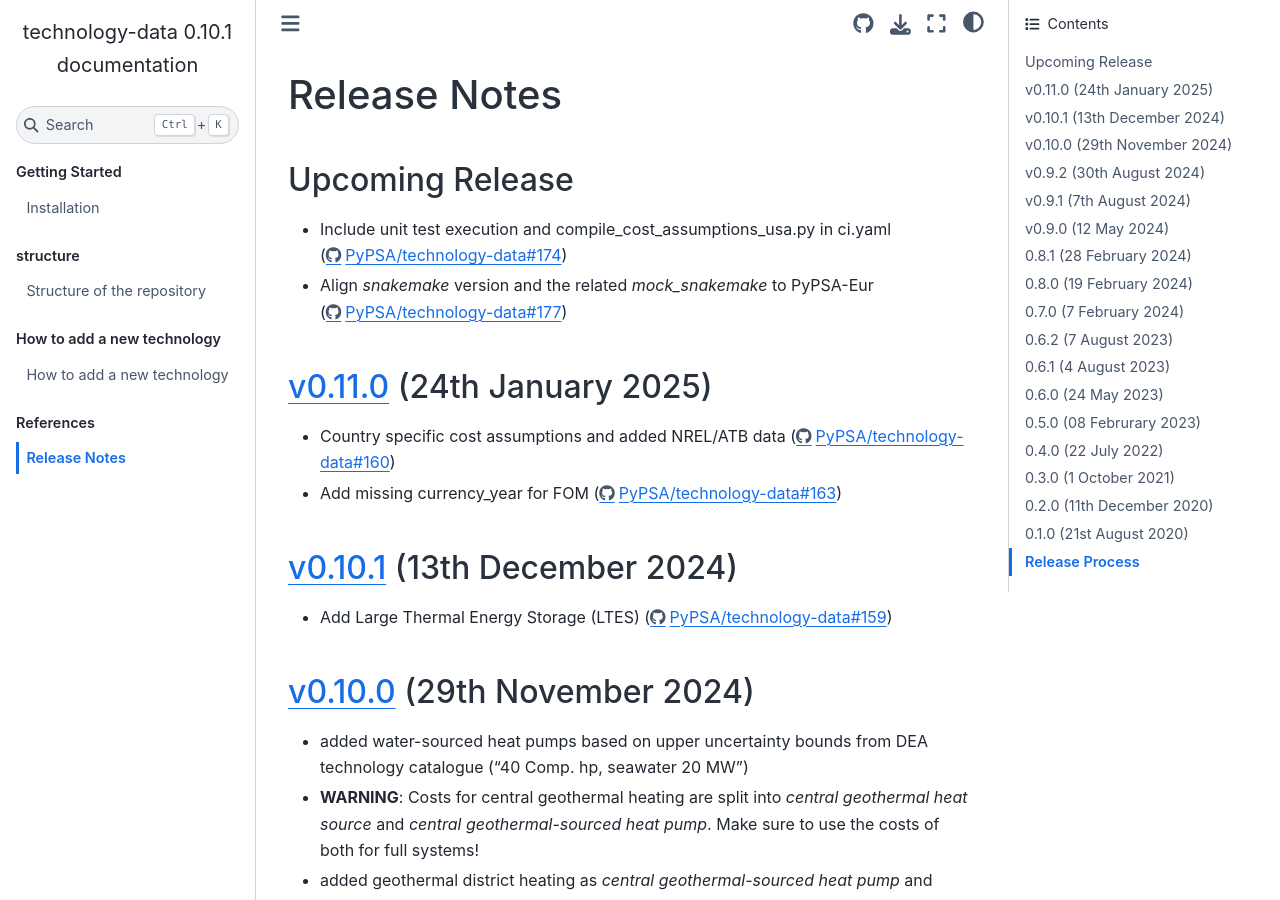
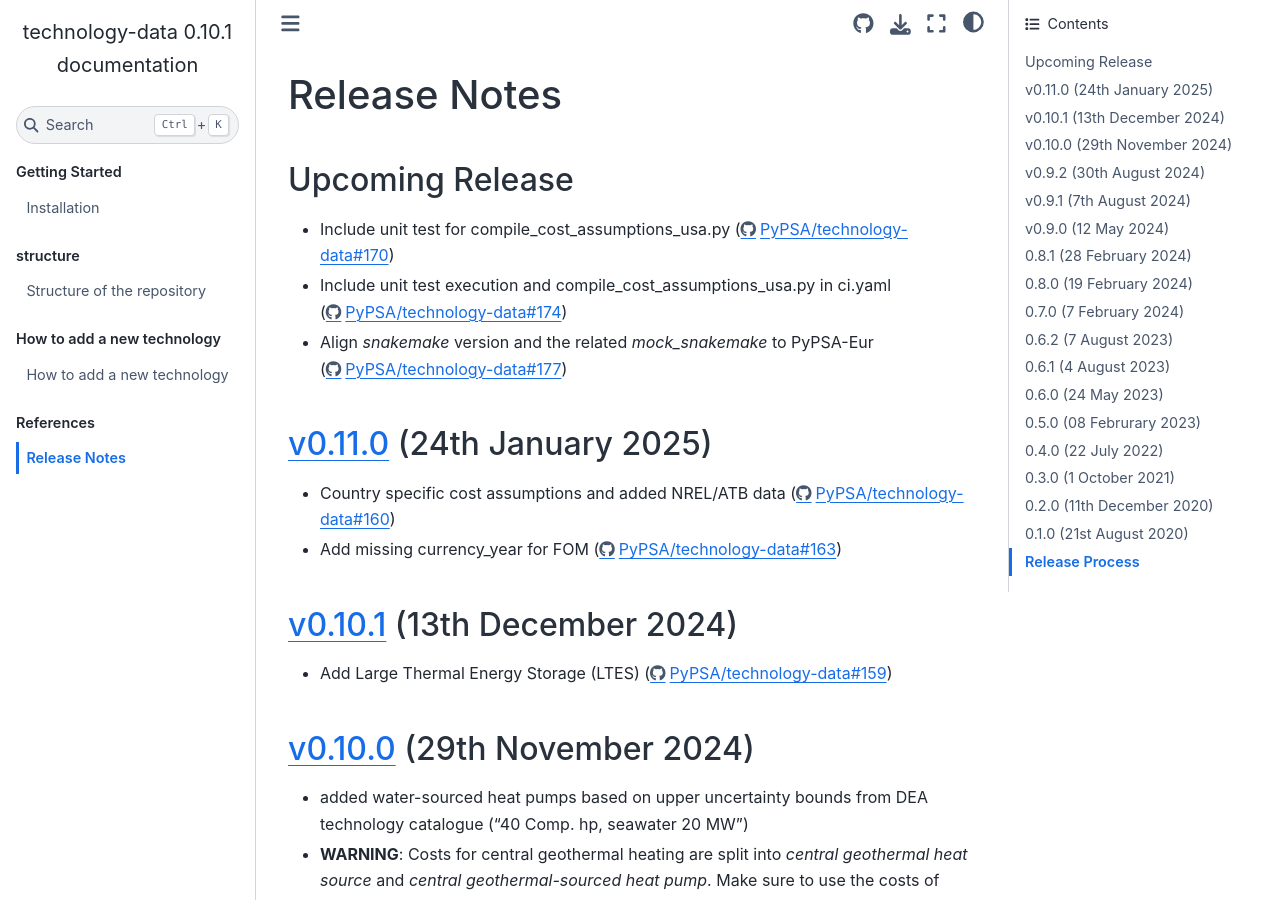
Before and after one commit to PyPSA/technology-data, a Sphinx documentation site: the page built from docs/release_notes.rst, in a window 1280 px wide and 900 px high. Built offline with Sphinx 7.4.7 and the Sphinx Book theme 1.1.4, drawn with Linux system fonts in a browser that asks for light colours.

Commit message:
doc: update release_notes.rst

```diff
--- a/docs/release_notes.rst
+++ b/docs/release_notes.rst
@@ -16,7 +16,10 @@ Upcoming Release
 ..   The features listed below are not released yet, but will be part of the next release!
 ..   To use the features already you have to use the ``master`` branch.
 
+* Include unit test for compile_cost_assumptions_usa.py (https://github.com/PyPSA/technology-data/pull/170)
+
 * Include unit test execution and compile_cost_assumptions_usa.py in ci.yaml (https://github.com/PyPSA/technology-data/pull/174)
+
 * Align `snakemake` version and the related `mock_snakemake` to PyPSA-Eur (https://github.com/PyPSA/technology-data/pull/177)
 
 `v0.11.0 <https://github.com/PyPSA/technology-data/releases/tag/v0.11.0>`__ (24th January 2025)
```
